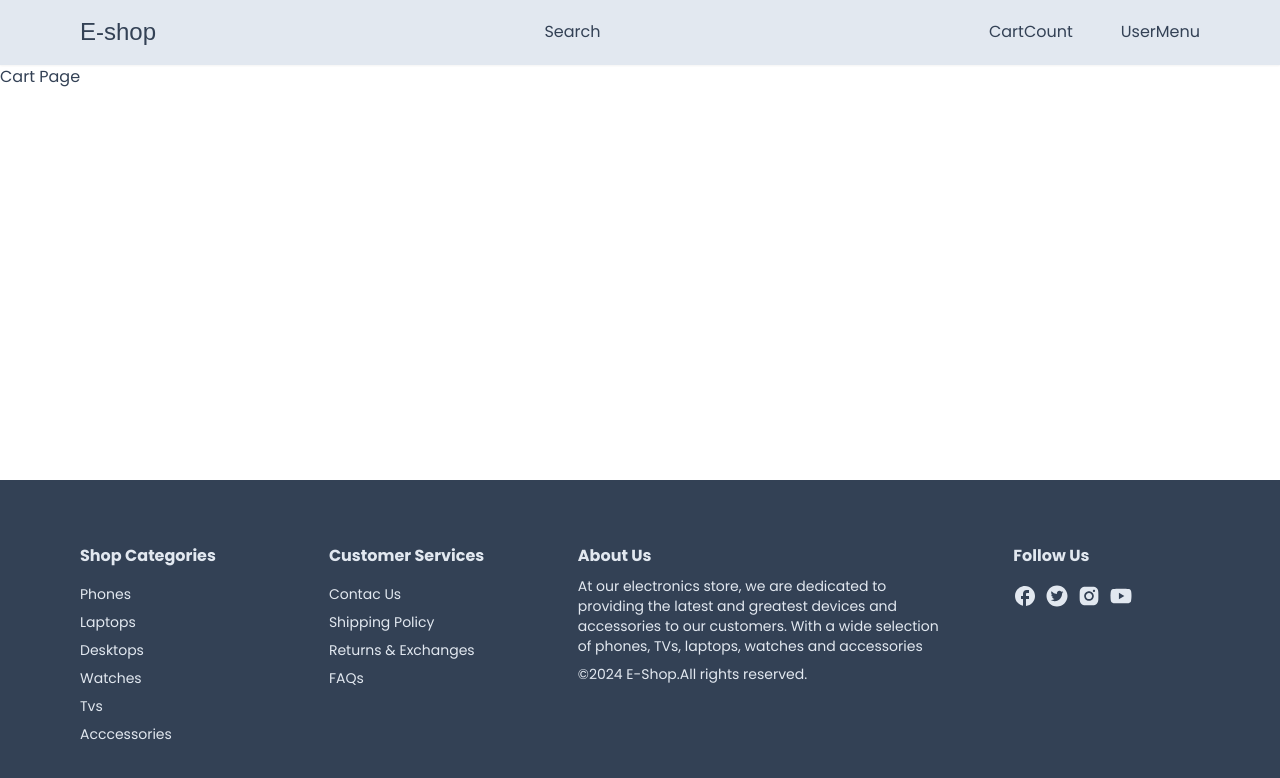
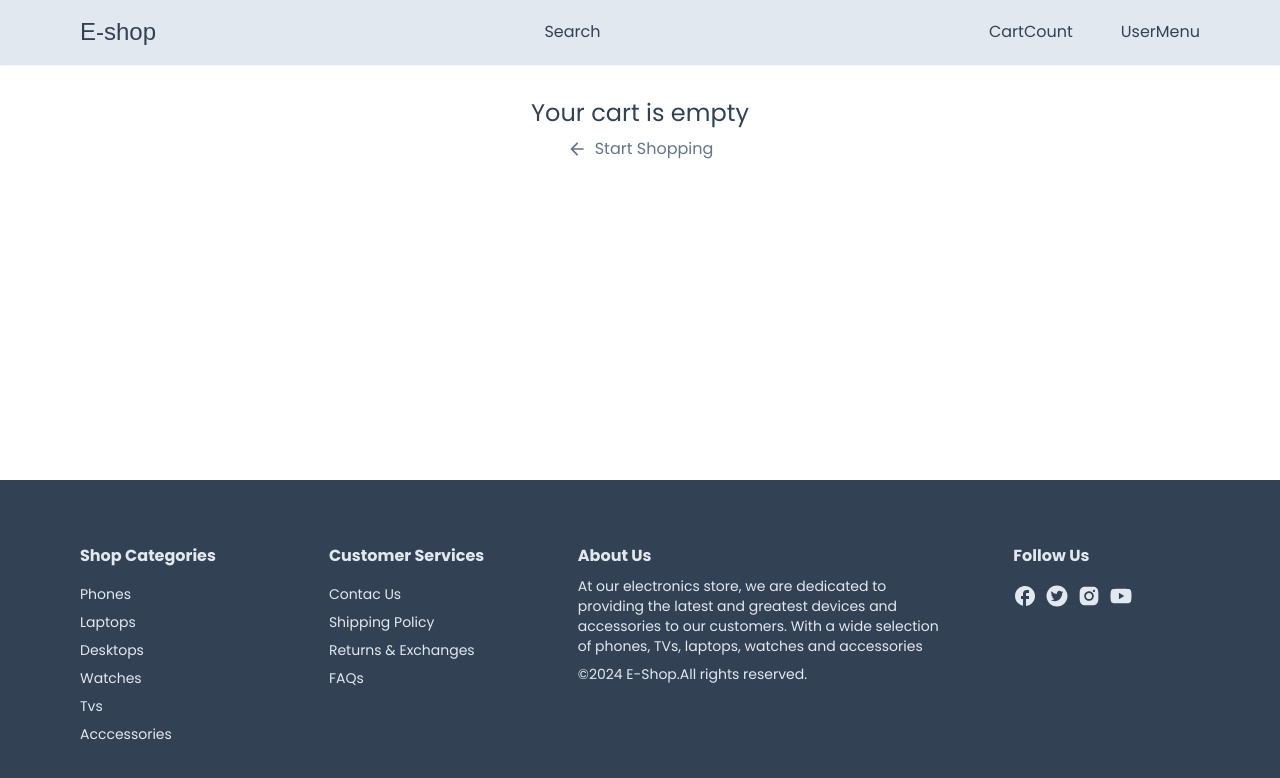
Before and after one commit to Devgynflo/e-shop, a Next.js app: page /cart in a window 1280 px wide. Shown: the top 778 px of the page. Built offline with nearby package versions, Linux system fonts and the light colour scheme; a web font is replaced by a local one.

Commit message:
Feat: Cart UI

```diff
--- /dev/null
+++ b/app/(store)/cart/_components/cart-client.tsx
@@ -0,0 +1,70 @@
+"use client";
+
+import { Heading } from "@/app/components/heading";
+import { Button } from "@/app/components/products/details/_components/button";
+import { useCart } from "@/hooks/use-cart";
+import { NextPage } from "next";
+import Link from "next/link";
+import { MdArrowBack } from "react-icons/md";
+
+interface CartClientProps {}
+
+export const CartClient: NextPage<CartClientProps> = ({}) => {
+  const { cartProducts } = useCart();
+
+  if (!cartProducts || cartProducts.length === 0) {
+    return (
+      <section className="flex flex-col items-center">
+        <div className="text-2xl">Your cart is empty</div>
+        <div>
+          <Link
+            href="/"
+            className="mt-2 flex items-center gap-2 text-slate-500"
+          >
+            <MdArrowBack size={20} />
+            <span>Start Shopping</span>
+          </Link>
+        </div>
+      </section>
+    );
+  }
+
+  return (
+    <section>
+      <Heading title="Shopping Cart" center />
+      <div className="mt-8 grid grid-cols-5 items-center gap-4 pb-2 text-xs">
+        <div className="col-span-2 justify-self-start uppercase">Product</div>
+        <div className="justify-self-center uppercase">Price</div>
+        <div className="justify-self-center uppercase">Quantity</div>
+        <div className="justify-self-end uppercase">Total</div>
+      </div>
+      <div>
+        {cartProducts.map((product) => (
+          <div key={product.id}>{product.name}</div>
+        ))}
+      </div>
+      <div className="flex justify-between gap-4 border-t-[1.5px] border-slate-200 py-4">
+        <div className="w-[100px]">
+          <Button label="Clear Cart" onclick={() => {}} small outline />
+        </div>
+        <div className="flex flex-col items-start gap-1 text-sm">
+          <div className="flex w-full justify-between text-base font-semibold">
+            <span>Subtotal</span>
+            <span>1000€</span>
+          </div>
+          <p className="text-slate-500">
+            Taxes and shipping calculate at checkout
+          </p>
+          <Button onclick={() => {}} label="Checkout" />
+          <Link
+            href="/"
+            className="mt-2 flex items-center gap-2 text-slate-500"
+          >
+            <MdArrowBack size={20} />
+            <span>Continue Shopping</span>
+          </Link>
+        </div>
+      </div>
+    </section>
+  );
+};
--- a/app/(store)/cart/page.tsx
+++ b/app/(store)/cart/page.tsx
@@ -1,9 +1,17 @@
+import { Container } from "@/app/components/container";
 import { NextPage } from "next";
+import { CartClient } from "./_components/cart-client";
 
 interface Props {}
 
 const CartPage: NextPage<Props> = ({}) => {
-  return <div>Cart Page</div>;
+  return (
+    <div className="pt-8">
+      <Container>
+        <CartClient />
+      </Container>
+    </div>
+  );
 };
 
 export default CartPage;
```
